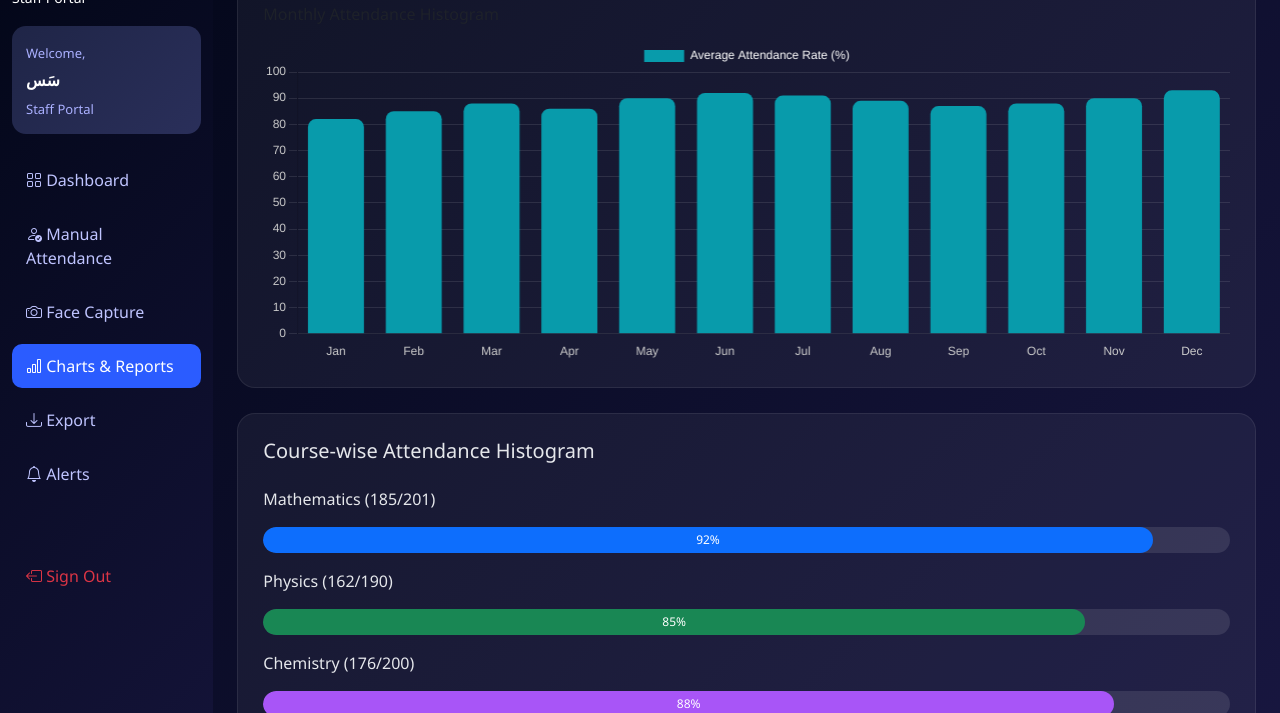
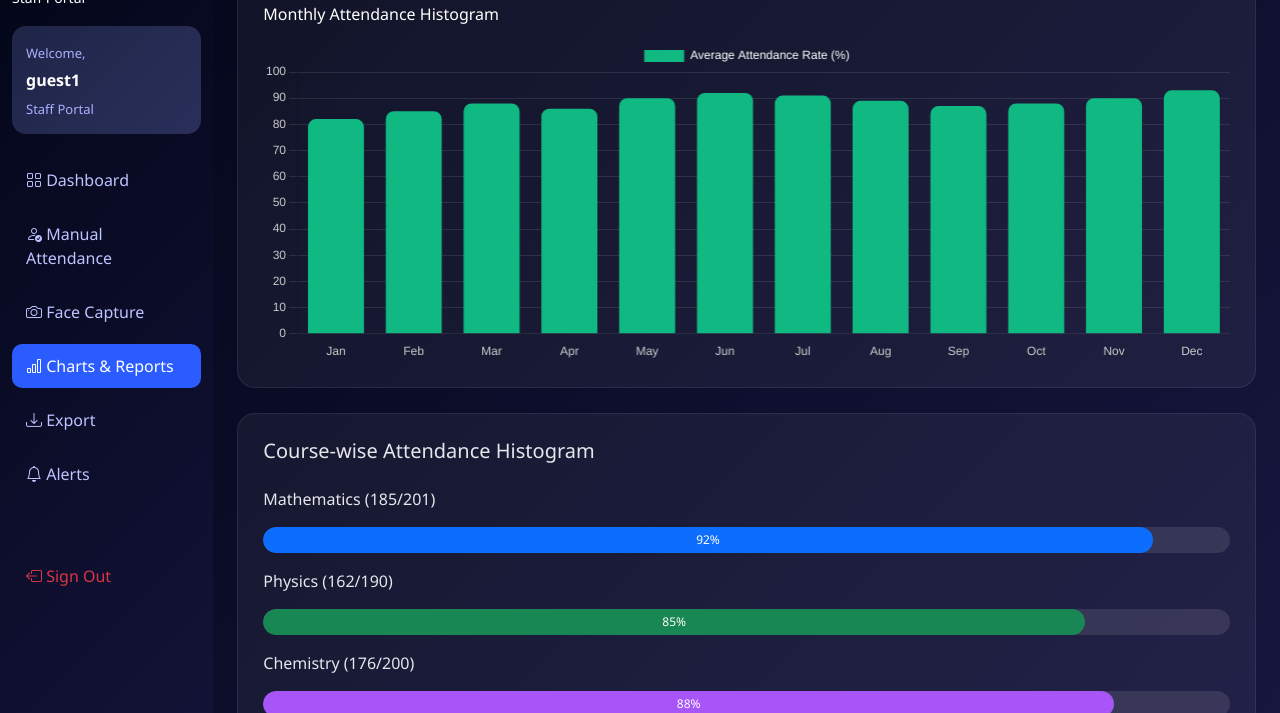
Before and after one commit to NeuroBoot/betaproj, a plain HTML site: page front/Staff/charts.html in a window 1280 px wide. Shown: the part 87-800 px from the top of the page. Drawn offline with nearby package versions, Linux system fonts and the light colour scheme.

Commit message:
Add files via upload

```diff
--- a/front/Staff/charts.html
+++ b/front/Staff/charts.html
@@ -109,7 +109,7 @@
 <!-- Welcome Box -->
       <div class="user-box">
         <small>Welcome,</small>
-        <div class="user-name">سَس</div>
+        <div class="user-name">guest1</div>
         <small>Staff Portal</small>
       </div>
       <ul class="nav flex-column">
@@ -129,7 +129,7 @@
       <!-- Histogram -->
       <div class="panel">
         <h3>Charts & Reports</h3>
-        <h6 class="text-muted mb-3">Monthly Attendance Histogram</h6>
+        <h6 class="text-muted mb-3" style="color:white !important" >Monthly Attendance Histogram</h6>
         <canvas id="attendanceChart" height="100"></canvas>
       </div>
 
@@ -206,7 +206,7 @@ new Chart(ctx, {
     datasets: [{
       label: 'Average Attendance Rate (%)',
       data: [82, 85, 88, 86, 90, 92, 91, 89, 87, 88, 90, 93],
-      backgroundColor: '#089BAB',
+      backgroundColor: '#10b981',
       borderRadius: 8
     }]
   },
```
Also changed, not shown: front/Staff/alerts.html (+1 -1 lines), front/Staff/export.html (+1 -1 lines), front/Staff/face-capture.html (+1 -1 lines), front/Staff/manualattendance.html (+1 -1 lines).
